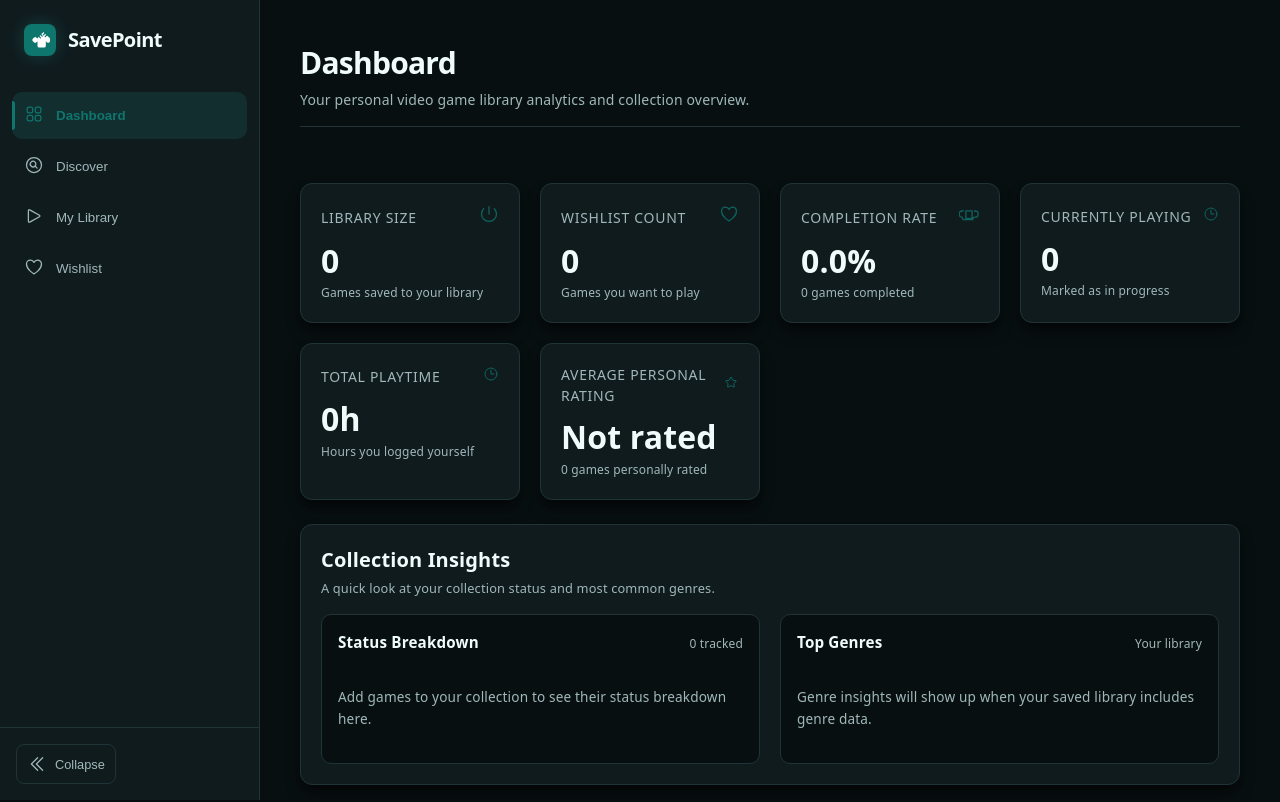
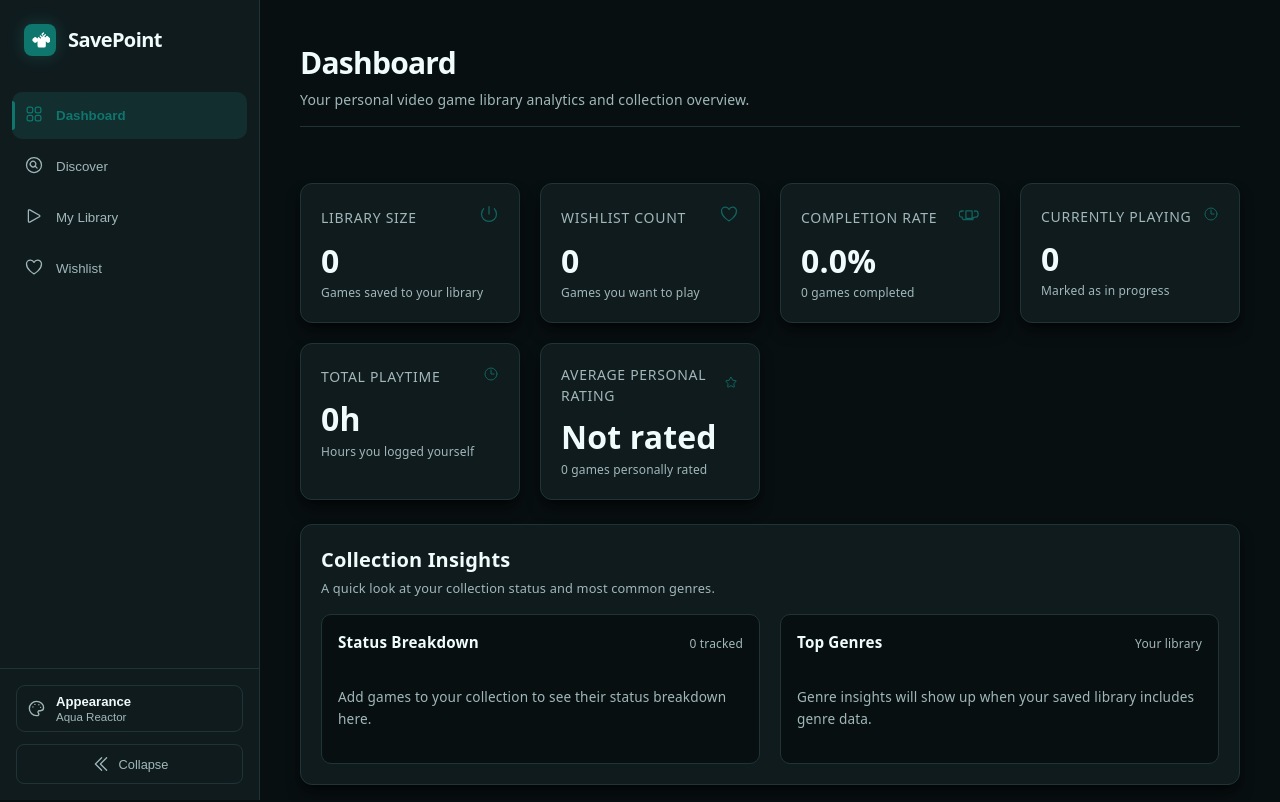
Before and after one commit to KyleDomSar/SavePoint, a React (Vite) app: page / in a window 1280 px wide. Shown: the top 802 px of the page. Built offline with nearby package versions, Linux system fonts and the light colour scheme.

Commit message:
feat: add theme selector to desktop and mobile navigation

```diff
--- a/src/components/AppShell.jsx
+++ b/src/components/AppShell.jsx
@@ -8,8 +8,9 @@ import {
   HamburgerIcon,
   CloseIcon
 } from './Icons';
+import ThemeSelector from './ThemeSelector.jsx';
 
-const AppShell = ({ activeTab, setActiveTab, children }) => {
+const AppShell = ({ activeTab, setActiveTab, theme, onThemeChange, children }) => {
   const [isSidebarCollapsed, setIsSidebarCollapsed] = useState(false);
   const [isMobileMenuOpen, setIsMobileMenuOpen] = useState(false);
   const mobileMenuRef = useRef(null);
@@ -194,8 +195,11 @@ const AppShell = ({ activeTab, setActiveTab, children }) => {
           padding: isSidebarCollapsed ? '12px' : '16px',
           borderTop: '1px solid var(--border)',
           display: 'flex',
-          justifyContent: isSidebarCollapsed ? 'center' : 'flex-start'
+          flexDirection: 'column',
+          alignItems: isSidebarCollapsed ? 'center' : 'stretch',
+          gap: '12px'
         }}>
+          <ThemeSelector theme={theme} onThemeChange={onThemeChange} compact={isSidebarCollapsed} />
           <button
             onClick={() => setIsSidebarCollapsed(!isSidebarCollapsed)}
             aria-label={isSidebarCollapsed ? 'Expand sidebar' : 'Collapse sidebar'}
@@ -349,6 +353,9 @@ const AppShell = ({ activeTab, setActiveTab, children }) => {
                 </button>
               ))}
             </nav>
+            <div style={{ marginTop: 'auto', padding: '16px', borderTop: '1px solid var(--border)' }}>
+              <ThemeSelector theme={theme} onThemeChange={onThemeChange} />
+            </div>
           </div>
         </div>
       )}
```
